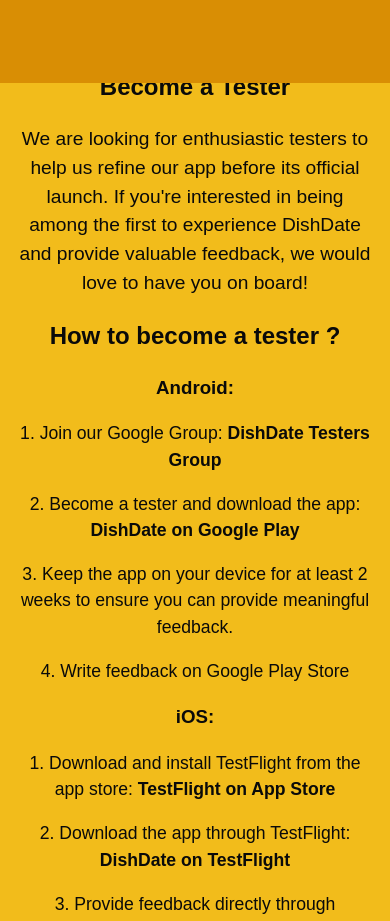
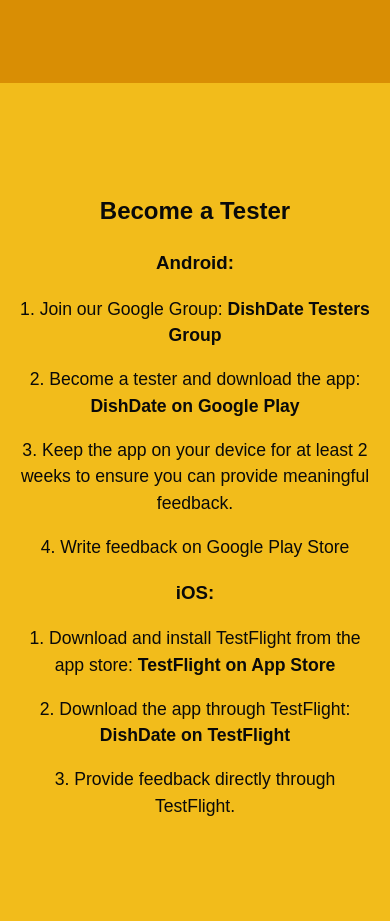
Before and after one commit to koleks92/dishdate-landingpage, a React (Vite) app: page / in a window 390 px wide. Shown: the part 2449-3370 px from the top of the page. Built offline with nearby package versions, Linux system fonts and the light colour scheme; a web font is replaced by a local one.

Commit message:
feat: Removed extra text, fixed visual on mobile

```diff
--- a/src/App.jsx
+++ b/src/App.jsx
@@ -150,15 +150,6 @@
                 <div className="tester-content">
                     <h2>Become a Tester</h2>
 
-                    <p className="tester-description">
-                        We are looking for enthusiastic testers to help us
-                        refine our app before its official launch. If you're
-                        interested in being among the first to experience
-                        DishDate and provide valuable feedback, we would love to
-                        have you on board!
-                    </p>
-
-                    <h2> How to become a tester ?</h2>
                     <h3>Android:</h3>
                     <p className="tester-text-steps">
                         1. Join our Google Group:{" "}
```
